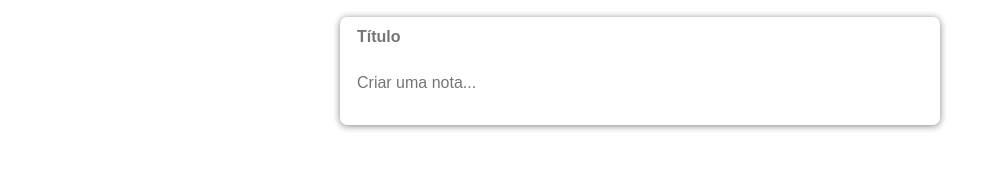
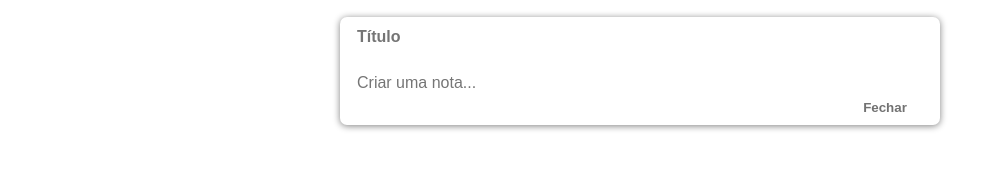
Before and after one commit to Guilherme-RNovaes/google-keep-clone, a React (Create React App) app: page / in a window 1280 px wide. Shown: the part 335-504 px from the top of the page, without its empty margins (0-998 px from the left). Built offline with nearby package versions, Linux system fonts and the light colour scheme.

Commit message:
Applying new funcionalities

```diff
--- a/src/App.jsx
+++ b/src/App.jsx
@@ -1,11 +1,26 @@
+import { useState } from "react";
+
+import Note from "./components/Note";
 import CreateArea from "./components/CreateArea";
 import Header from "./components/Header";
 
+import "./index.css"
+
 function App() {
+  const[notes, setNotes] = useState([])
+
+  function addNote(newNote) {
+    setNotes(prevValue => {
+      return [...prevValue, newNote]
+    })
+  }
   return (
     <div className="App">
       <Header />
-      <CreateArea />
+      <CreateArea onAdd={addNote} />
+      {notes.map((note,index) => (
+        <Note key={index} id={index} title={note.title} content={note.content} />
+      ))}
     </div>
   );
 }
--- a/src/components/CreateArea/index.jsx
+++ b/src/components/CreateArea/index.jsx
@@ -1,13 +1,50 @@
+import { useState } from 'react'
 import './styles.css'
 
-function CreateArea() {
+function CreateArea({ submitButton, onAdd }) {
+  const [note, setNote] = useState({
+    title: "",
+    content: "",
+  })
+
+  function handleChange(e) {
+    const{name, value} = e.target
+    setNote(preValue => {
+      return {
+        ...preValue,
+        [name]: value,
+      }
+    })
+  }
+
+  function submitButton(event) {
+    onAdd(note)
+    setNote({
+      title: "",
+      content: "",
+    })
+    event.preventDefault();
+  }
+
   return (
     <div>
         <form>
-            <input type="text" placeholder='Título' name='title' />
+            <input
+              value={note.title}
+              type="text"
+              placeholder='Título'
+              name='title'
+              onChange={handleChange}
+            />
             <p>
-                <textarea name="content" placeholder='Criar uma nota...'></textarea>
+                <textarea
+                  value={note.content}
+                  name="content"
+                  placeholder='Criar uma nota...'
+                  onChange={handleChange}
+                ></textarea>
             </p>
+            <button onClick={submitButton}>Fechar</button>
         </form>
     </div>
   )
--- a/src/components/CreateArea/styles.css
+++ b/src/components/CreateArea/styles.css
@@ -24,4 +24,27 @@ form input, textarea {
     font-size: 1rem;
     resize: none;
     font-family: sans-serif;
+    color: var(--mid-grey);
 }
+
+form button {
+    position: absolute;
+    display: flex;
+    justify-content: center;
+    align-items: center;
+    right: 15px;
+    bottom: 3px;
+    border: none;
+    background-color: var(--background-color);
+    color: var(--mid-grey);
+    cursor: pointer;
+    font-weight: 600;
+    width: 80px;
+    height: 30px;
+    border-radius: 3.5px;
+    transition: all ease-in-out .2s;
+}
+
+form button:hover {
+    background-color: var(--light-grey);
+}
--- /dev/null
+++ b/src/components/Note/index.jsx
@@ -0,0 +1,12 @@
+import "./styles.css"
+
+function Note({ title, content }) {
+  return (
+    <div className='note'>
+        <h1>{title}</h1>
+        <p>{content}</p>
+    </div>
+  )
+}
+
+export default Note
--- /dev/null
+++ b/src/components/Note/styles.css
@@ -0,0 +1,21 @@
+.note {
+    background-color: var(--background-color);
+    width: 240px;
+    border-radius: 7px;
+    box-shadow: 0 2px 5px var(--shadow);
+    padding: 10px;
+    margin: 16px;
+    float: left;
+}
+
+.note h1 {
+    font-size: 1rem;
+    margin-bottom: 6px;
+}
+
+.note p {
+    font-size: 1rem;
+    margin-bottom: 10px;
+    white-space: pre-wrap;
+    word-wrap: break-word;
+}
--- a/src/index.css
+++ b/src/index.css
@@ -14,6 +14,7 @@ body {
 
 :root {
   --background-color: #ffffff;
+  --light-grey: #e6e6e6;
   --mid-grey: #727272;
   --mid-grey-2: #5f6368;
   --shadow: #808080;
```
